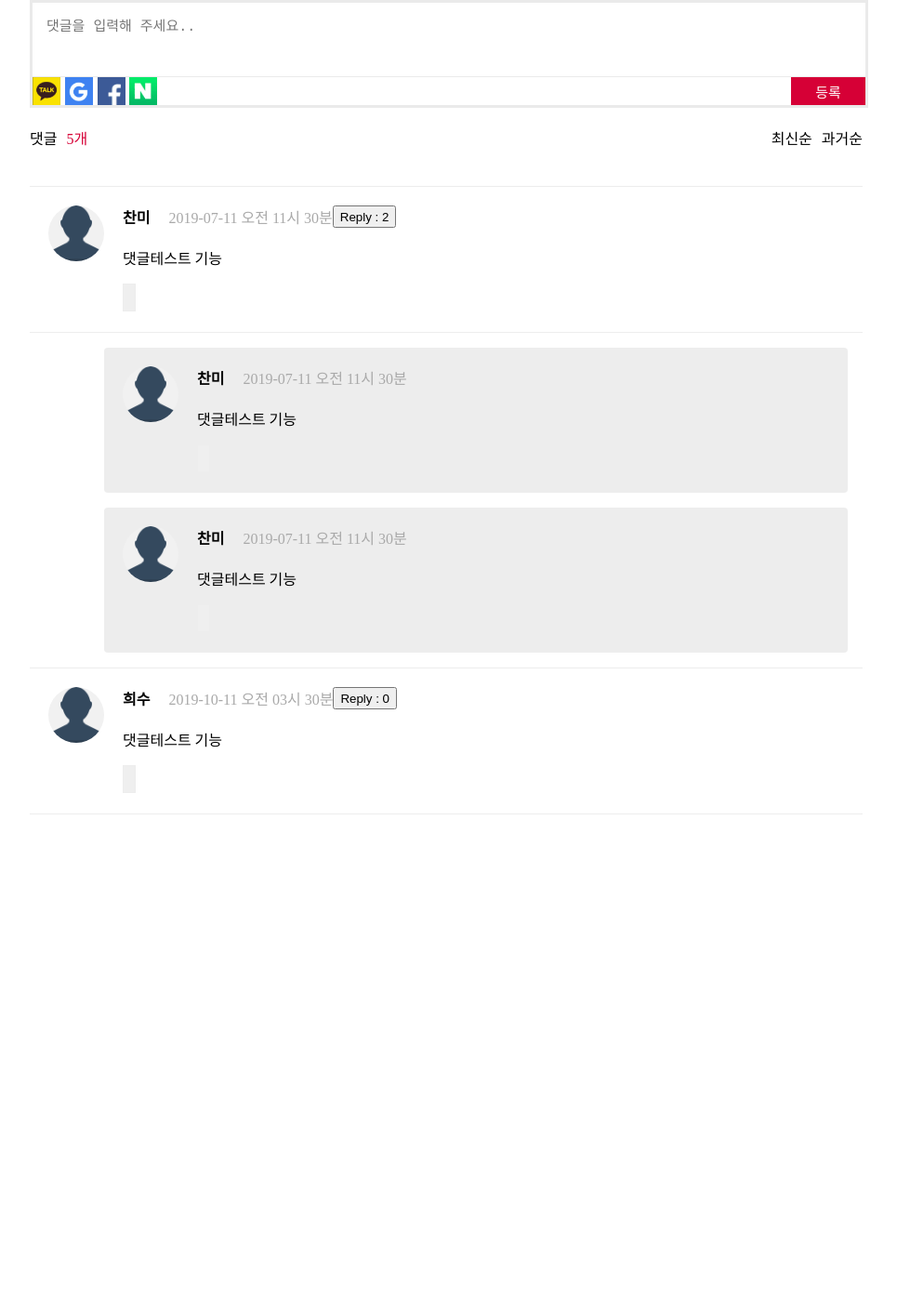
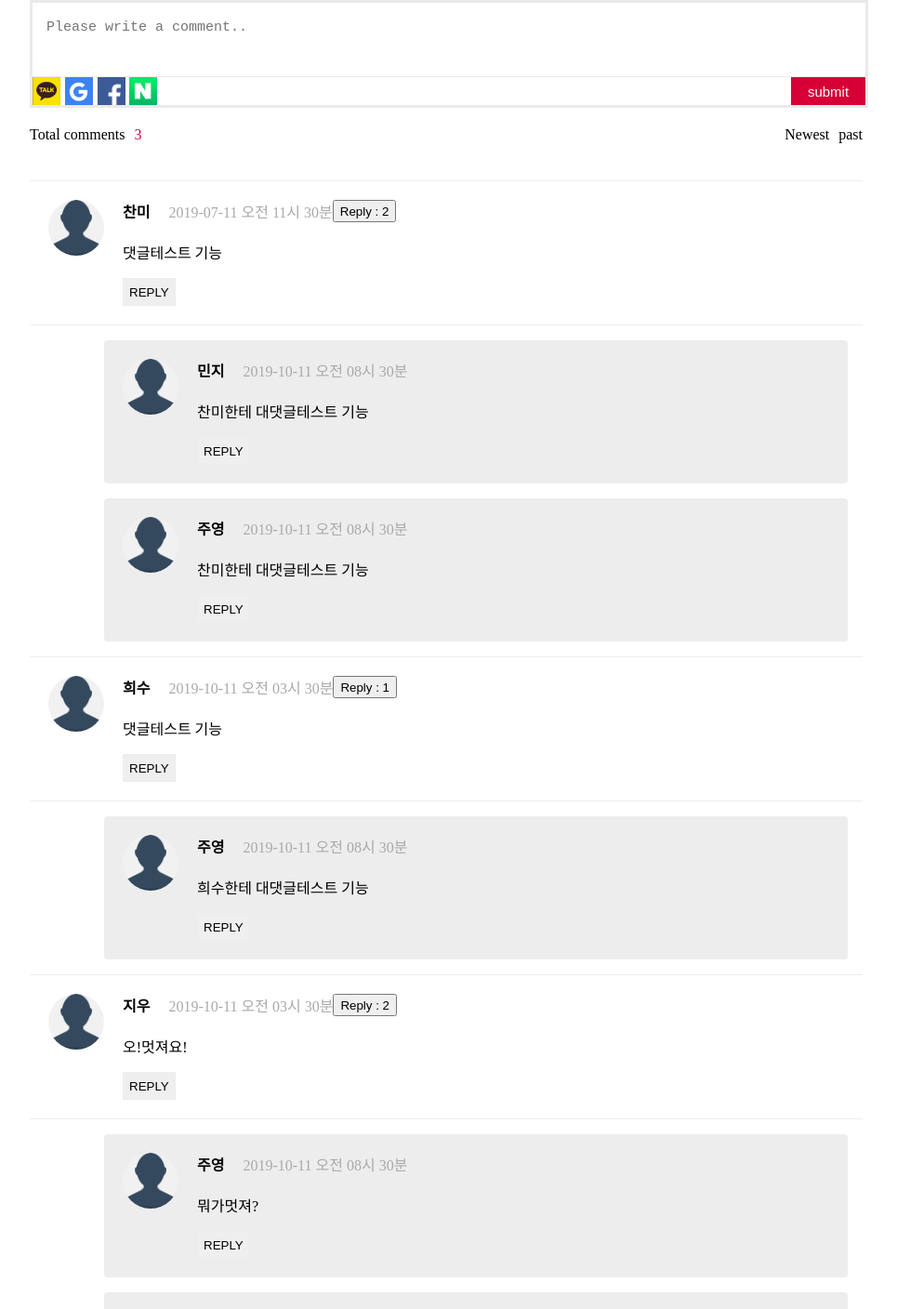
Before and after one commit to yonichaninini/cmComment, a React app in the folder front/: page / in a window 1280 px wide. Shown: the part 60-1468 px from the top of the page at 93% size, without its empty margins (160-1125 px from the left). Before the commit the page ends 936 px from the top, so only its background shows below. Built offline with nearby package versions, Linux system fonts and the light colour scheme.

Commit message:
언어변경

```diff
--- a/front/src/ design/modern/components/CommentInput.tsx
+++ b/front/src/ design/modern/components/CommentInput.tsx
@@ -4,7 +4,7 @@ const CommentInput = () => {
   return (
     <div className="commentInput">
       <div className="input-wrapper">
-        <textarea placeholder="댓글을 입력해 주세요.."></textarea>
+        <textarea placeholder="Please write a comment.."></textarea>
       </div>
       <div className="bottom-wrapper">
         <div className="img-wrapper">
@@ -13,7 +13,7 @@ const CommentInput = () => {
           <img src={require("../img/facebook.png")} />
           <img src={require("../img/naver.png")} />
         </div>
-        <button>등록</button>
+        <button>submit</button>
       </div>
     </div>
   );
--- a/front/src/ design/modern/components/PostComment.tsx
+++ b/front/src/ design/modern/components/PostComment.tsx
@@ -13,13 +13,12 @@ const PostComment = ({ commentData }: PostCommentProps) => {
   const comment = commentData.map(c => {
     return (
       <>
-        <div className="comment">
+        <div className="comment" key={c.comment_id}>
           <div className="left">
             <ProfileImg />
           </div>
           <div className="right">
             <Comment
-              key={c.comment_id}
               creation_time={c.creation_time}
               user_id={c.user_id}
               comment_id={c.comment_id}
@@ -30,17 +29,16 @@ const PostComment = ({ commentData }: PostCommentProps) => {
         </div>
         {c.children.map(r => {
           return (
-            <div className="reply">
+            <div className="reply hidden" key={r.comment_id}>
               <div className="left">
                 <ProfileImg />
               </div>
               <div className="right">
                 <Comment
-                  key={r.comment_id}
-                  creation_time={c.creation_time}
-                  user_id={c.user_id}
-                  comment_id={c.comment_id}
-                  comment={c.comment}
+                  creation_time={r.creation_time}
+                  user_id={r.user_id}
+                  comment_id={r.comment_id}
+                  comment={r.comment}
                 />
               </div>
             </div>
--- a/front/src/ design/modern/components/ReplyBtn.tsx
+++ b/front/src/ design/modern/components/ReplyBtn.tsx
@@ -1,16 +1,19 @@
-import React from "react";
+import React, { useState } from "react";
 import "../styles/ReplyBtn.scss";
+import CommentInput from "./CommentInput";
 
-interface Props {
-  onClick: (e: React.MouseEvent<HTMLElement>) => void;
-  text: string;
-}
-
-const ReplyBtn = ({ onClick, text }: Props) => {
+const ReplyBtn = () => {
+  const [isShowCommentInputBox, SetIsShowCommentInputBox] = useState(false);
+  const onClickCommentBtn = (e: React.MouseEvent<HTMLElement>) => {
+    SetIsShowCommentInputBox(!isShowCommentInputBox);
+  };
   return (
-    <button type="submit" onClick={onClick} className="addReplyBtn">
-      {text}
-    </button>
+    <>
+      <button type="submit" onClick={onClickCommentBtn} className="addReplyBtn">
+        {isShowCommentInputBox ? "X" : "REPLY"}
+      </button>
+      {isShowCommentInputBox ? <CommentInput /> : ""}
+    </>
   );
 };
 
--- a/front/src/App.tsx
+++ b/front/src/App.tsx
@@ -42,7 +42,45 @@ const App = () => {
       user_id: "희수",
       comment_id: 2,
       comment: "댓글테스트 기능",
-      children: []
+      children: [
+        {
+          id: "www.test.com",
+          creation_time: "2019-10-11 오전 08시 30분",
+          post_id: 1,
+          user_id: "주영",
+          comment_id: 8,
+          comment: "희수한테 대댓글테스트 기능",
+          parents: 1
+        }
+      ]
+    },
+    {
+      id: "www.test.com",
+      creation_time: "2019-10-11 오전 03시 30분",
+      post_id: 1,
+      user_id: "지우",
+      comment_id: 5,
+      comment: "오!멋져요!",
+      children: [
+        {
+          id: "www.test.com",
+          creation_time: "2019-10-11 오전 08시 30분",
+          post_id: 1,
+          user_id: "주영",
+          comment_id: 6,
+          comment: "뭐가멋져?",
+          parents: 1
+        },
+        {
+          id: "www.test.com",
+          creation_time: "2019-10-11 오전 08시 30분",
+          post_id: 1,
+          user_id: "찬미",
+          comment_id: 7,
+          comment: "모두멋져요!",
+          parents: 1
+        }
+      ]
     }
   ];
   return (
@@ -50,11 +88,11 @@ const App = () => {
       <CommentInput />
       <div className="header-wrapper">
         <div className="comment-count">
-          댓글<span className="count-text">5개</span>
+          Total comments<span className="count-text">{mock.length}</span>
         </div>
         <div className="comment-sort">
-          <span className="newest">최신순</span>
-          <span className="past">과거순</span>
+          <span className="newest">Newest</span>
+          <span className="past">past</span>
         </div>
       </div>
       <PostComment commentData={mock} />
```
